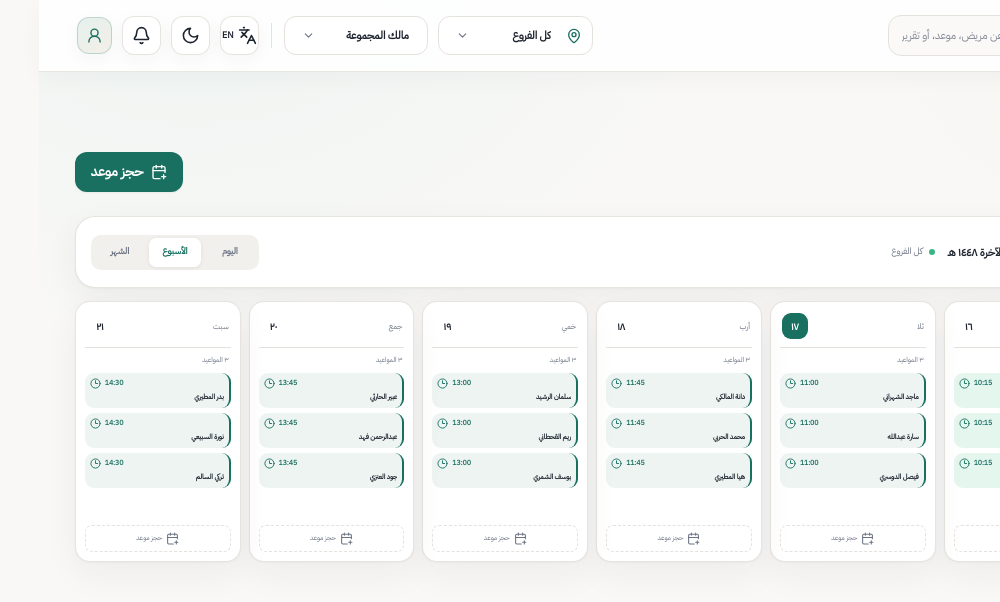
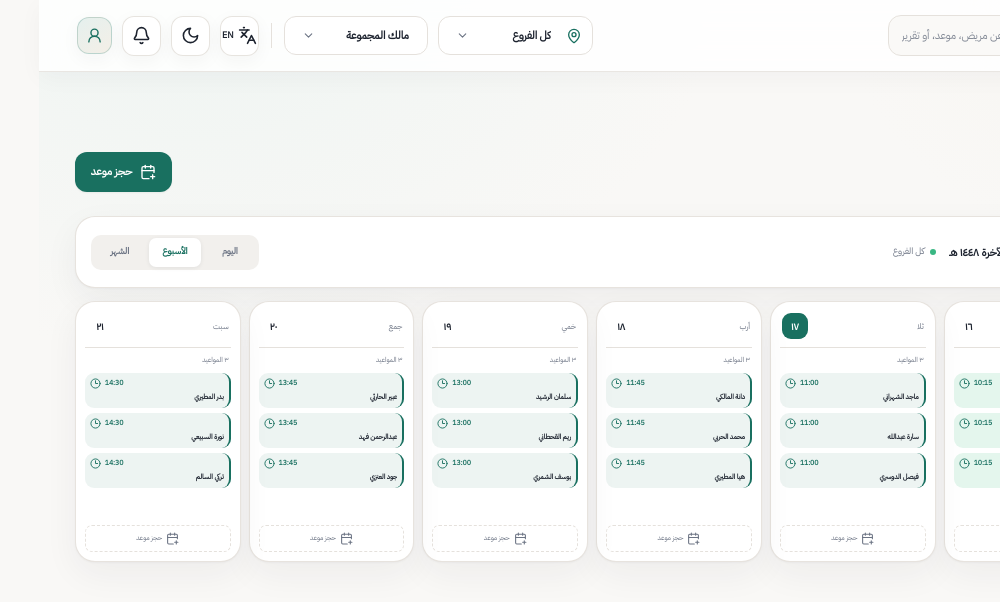
Before and after one commit to 3boalazm/Ehteraf-Clinic, a Next.js app: page /ar/calendar in a window 1280 px wide. Shown: the top 602 px of the page, without its empty margins (280-1280 px from the left). Built offline with nearby package versions, Linux system fonts and the light colour scheme.

Commit message:
Polish shared surface and action primitives

```diff
--- a/src/app/ui-system.css
+++ b/src/app/ui-system.css
@@ -515,3 +515,20 @@ button:not(:disabled) { cursor: pointer; }
   .workspace-metrics-grid { grid-template-columns: minmax(0, 1fr); }
   .data-table th, .data-table td, .workspace-data-table th, .workspace-data-table td { padding: 10px 11px; }
 }
+
+/* Shared primitive hooks */
+.ui-panel {
+  border: 1px solid hsl(var(--border) / .92);
+  border-radius: var(--ui-radius-lg);
+  background: hsl(var(--card));
+  box-shadow: var(--ui-shadow-card);
+}
+.ui-button {
+  min-height: 40px;
+  border-radius: 12px;
+  font-size: 11px;
+  font-weight: 720;
+  letter-spacing: -.005em;
+}
+.ui-button:focus-visible { outline: 0; box-shadow: 0 0 0 4px hsl(var(--ring) / .18); }
+.ui-button:disabled { transform: none; box-shadow: none; }
```
